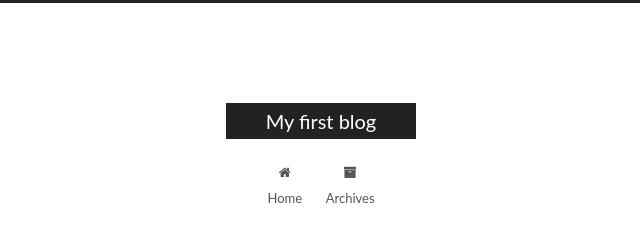
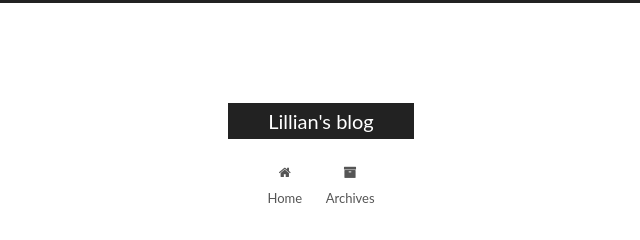
Before and after one commit to LillianZhou/LillianZhou.github.io, a plain HTML site: page index.html in a window 1280 px wide. Shown: the top 240 px of the page, 319-959 px from the left. Drawn offline with Linux system fonts and the light colour scheme.

Commit message:
Site updated: 2018-08-03 11:30:30

```diff
--- a/css/main.css
+++ b/css/main.css
@@ -1822,7 +1822,7 @@ pre .javascript .function {
   width: 4px;
   height: 4px;
   border-radius: 50%;
-  background: #86db4e;
+  background: #954da3;
 }
 .links-of-blogroll {
   font-size: 13px;
--- a/index.html
+++ b/index.html
@@ -80,12 +80,12 @@
 
 
 <meta property="og:type" content="website">
-<meta property="og:title" content="My first blog">
+<meta property="og:title" content="Lillian&#39;s blog">
 <meta property="og:url" content="http://yoursite.com/index.html">
-<meta property="og:site_name" content="My first blog">
+<meta property="og:site_name" content="Lillian&#39;s blog">
 <meta property="og:locale" content="default">
 <meta name="twitter:card" content="summary">
-<meta name="twitter:title" content="My first blog">
+<meta name="twitter:title" content="Lillian&#39;s blog">
 
 
 
@@ -121,7 +121,7 @@
 
 
 
-  <title>My first blog</title>
+  <title>Lillian's blog</title>
 
 
 
@@ -152,7 +152,7 @@
     <div class="custom-logo-site-title">
       <a href="/"  class="brand" rel="start">
         <span class="logo-line-before"><i></i></span>
-        <span class="site-title">My first blog</span>
+        <span class="site-title">Lillian's blog</span>
         <span class="logo-line-after"><i></i></span>
       </a>
     </div>
@@ -238,7 +238,7 @@
     </span>
 
     <span hidden itemprop="publisher" itemscope itemtype="http://schema.org/Organization">
-      <meta itemprop="name" content="My first blog">
+      <meta itemprop="name" content="Lillian's blog">
     </span>
 
 
```
Also changed, not shown: 2018/08/03/hello-world/index.html (+4 -4 lines), archives/2018/08/index.html (+5 -5 lines), archives/2018/index.html (+5 -5 lines), archives/index.html (+5 -5 lines).
